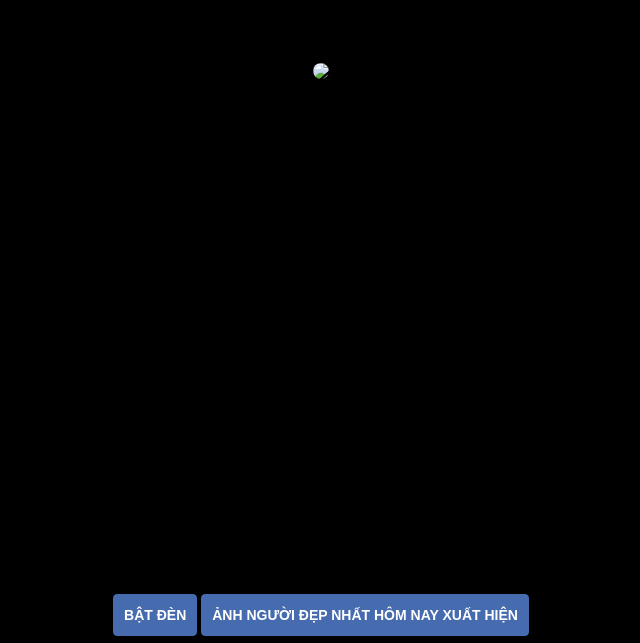
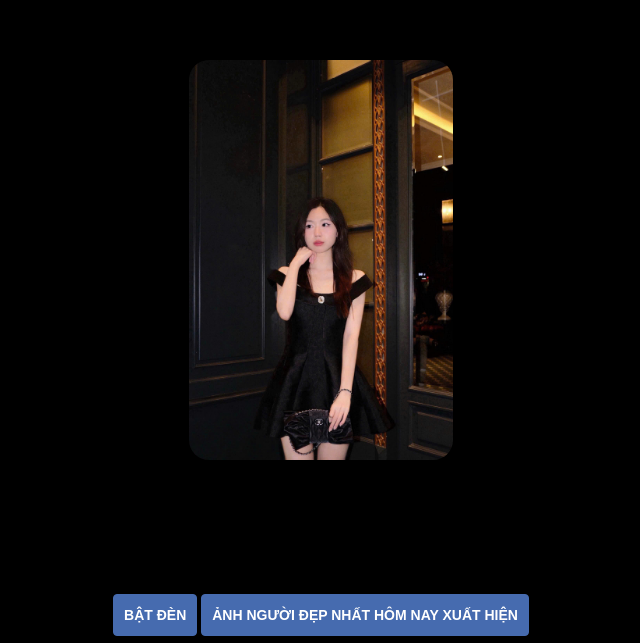
Before and after one commit to Chaun09/HappyBirthdayBanLinh, a plain HTML site: page index.html in a window 1280 px wide. Shown: the part 157-800 px from the top of the page, without its empty margins (319-959 px from the left). Drawn offline with Linux system fonts and the light colour scheme.

Commit message:
Update index.html

```diff
--- a/index.html
+++ b/index.html
@@ -98,8 +98,7 @@
 
         </div>
         <div class="col-md-12 text-center">
-            <img src="imgs/linhgg.png.jpq
-                " height="400px" onpause="1" id="1" style="border-radius: 20px;" class="bannar1">
+            <img src="imgs/linhgg.png.jpg" height="400px" onpause="1" id="1" style="border-radius: 20px;" class="bannar1">
 
 
         </div>
```
